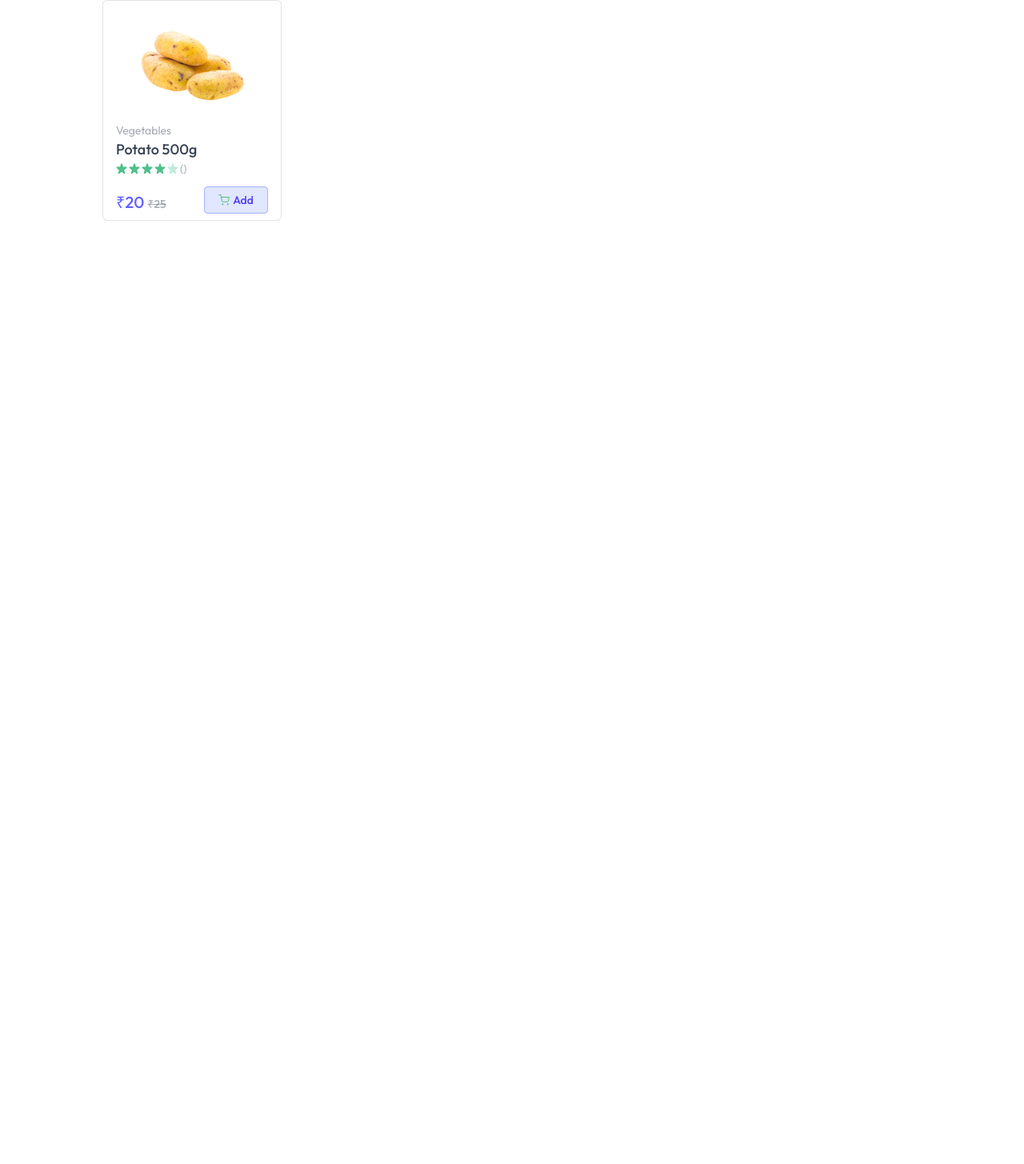
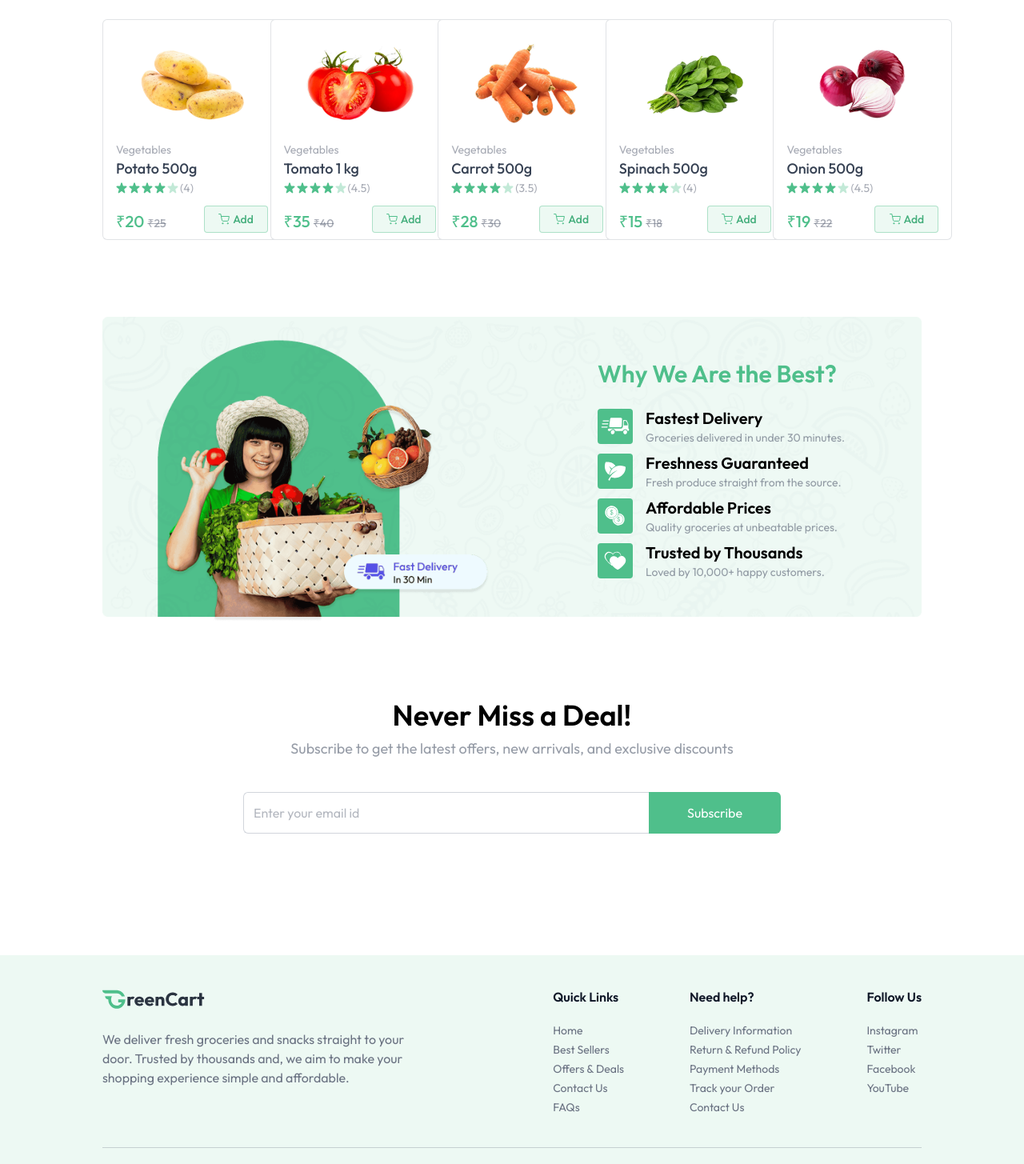
Before and after one commit to Leo-coder-03/FarmFresh, a React (Vite) app: page / in a window 1280 px wide. Shown: the part 928-2383 px from the top of the page at 80% size. Before the commit the page ends 1204 px from the top, so only its background shows below. Built offline with nearby package versions, Linux system fonts and the light colour scheme.

Commit message:
products updated

```diff
--- a/src/App.jsx
+++ b/src/App.jsx
@@ -3,18 +3,24 @@
 import { Route, Routes, useLocation } from 'react-router-dom'
 import Home from './pages/Home'
 import {Toaster} from "react-hot-toast";
+import Footer from './components/Footer'
+import { useAppContext } from './context/AppContext';
+import Login from './components/Login';
 
 const App = () => {
   const isSellerPath = useLocation().pathname.includes("seller");
+  const {showUserLogin} = useAppContext()
   return (
     <div>
       {isSellerPath? null:<Navbar/>}
+      {showUserLogin ? <Login/> : null}
       <Toaster />
       <div className={`${isSellerPath ? "":"px-6 md:px-16 lg:px-24 xl:px-32"}`}>
         <Routes>
         <Route path='/' element={<Home/>}/>
         </Routes>
       </div>
+      {!isSellerPath && <Footer/>}
     </div>
   )
 }
--- a/src/assets/assets.js
+++ b/src/assets/assets.js
@@ -226,6 +226,7 @@
     createdAt: "2025-03-25T07:17:46.018Z",
     updatedAt: "2025-03-25T07:18:13.103Z",
     inStock: true,
+    rating:4
   },
   {
     _id: "gd47g34h",
@@ -243,6 +244,7 @@
     createdAt: "2025-03-25T07:17:46.018Z",
     updatedAt: "2025-03-25T07:18:13.103Z",
     inStock: true,
+    rating:4.5
   },
   {
     _id: "gd48g45h",
@@ -259,6 +261,7 @@
     createdAt: "2025-03-25T07:17:46.018Z",
     updatedAt: "2025-03-25T07:18:13.103Z",
     inStock: true,
+    rating:3.5
   },
   {
     _id: "gd49g56h",
@@ -275,6 +278,7 @@
     createdAt: "2025-03-25T07:17:46.018Z",
     updatedAt: "2025-03-25T07:18:13.103Z",
     inStock: true,
+    rating:4
   },
   {
     _id: "gd50g67h",
@@ -291,6 +295,7 @@
     createdAt: "2025-03-25T07:17:46.018Z",
     updatedAt: "2025-03-25T07:18:13.103Z",
     inStock: true,
+    rating:4.5
   },
 
   // Fruits
@@ -311,6 +316,7 @@
     createdAt: "2025-03-25T07:17:46.018Z",
     updatedAt: "2025-03-25T07:18:13.103Z",
     inStock: true,
+    rating:5
   },
   {
     _id: "ek52j23k",
@@ -327,6 +333,7 @@
     createdAt: "2025-03-25T07:17:46.018Z",
     updatedAt: "2025-03-25T07:18:13.103Z",
     inStock: true,
+    rating:4.5
   },
   {
     _id: "ek53j34k",
@@ -343,6 +350,7 @@
     createdAt: "2025-03-25T07:17:46.018Z",
     updatedAt: "2025-03-25T07:18:13.103Z",
     inStock: true,
+    rating:4.3
   },
   {
     _id: "ek54j45k",
@@ -360,6 +368,7 @@
     createdAt: "2025-03-25T07:17:46.018Z",
     updatedAt: "2025-03-25T07:18:13.103Z",
     inStock: true,
+    rating:5
   },
   {
     _id: "ek55j56k",
@@ -376,6 +385,7 @@
     createdAt: "2025-03-25T07:17:46.018Z",
     updatedAt: "2025-03-25T07:18:13.103Z",
     inStock: true,
+    rating:4.5
   },
 
   // Dairy
@@ -395,6 +405,7 @@
     createdAt: "2025-03-25T07:17:46.018Z",
     updatedAt: "2025-03-25T07:18:13.103Z",
     inStock: true,
+    rating:3.8
   },
   {
     _id: "ek57j78k",
@@ -411,6 +422,7 @@
     createdAt: "2025-03-25T07:17:46.018Z",
     updatedAt: "2025-03-25T07:18:13.103Z",
     inStock: true,
+    rating:4.7
   },
   {
     _id: "ek58j89k",
@@ -427,6 +439,7 @@
     createdAt: "2025-03-25T07:17:46.018Z",
     updatedAt: "2025-03-25T07:18:13.103Z",
     inStock: true,
+    rating:4
   },
   {
     _id: "ek59j90k",
@@ -443,6 +456,7 @@
     createdAt: "2025-03-25T07:17:46.018Z",
     updatedAt: "2025-03-25T07:18:13.103Z",
     inStock: true,
+    rating:4
   },
   {
     _id: "ek60j01k",
@@ -459,6 +473,7 @@
     createdAt: "2025-03-25T07:17:46.018Z",
     updatedAt: "2025-03-25T07:18:13.103Z",
     inStock: true,
+    rating:4.8
   },
 
   // Drinks
@@ -477,6 +492,7 @@
     createdAt: "2025-03-25T07:17:46.018Z",
     updatedAt: "2025-03-25T07:18:13.103Z",
     inStock: true,
+    rating:4.9
   },
   {
     _id: "ek62j23k",
@@ -493,6 +509,7 @@
     createdAt: "2025-03-25T07:17:46.018Z",
     updatedAt: "2025-03-25T07:18:13.103Z",
     inStock: true,
+    rating:4.5
   },
   {
     _id: "ek63j34k",
@@ -509,6 +526,7 @@
     createdAt: "2025-03-25T07:17:46.018Z",
     updatedAt: "2025-03-25T07:18:13.103Z",
     inStock: true,
+    rating:4.9
   },
   {
     _id: "ek64j45k",
@@ -525,6 +543,7 @@
     createdAt: "2025-03-25T07:17:46.018Z",
     updatedAt: "2025-03-25T07:18:13.103Z",
     inStock: true,
+    rating:4
   },
   {
     _id: "ek65j56k",
@@ -541,6 +560,7 @@
     createdAt: "2025-03-25T07:17:46.018Z",
     updatedAt: "2025-03-25T07:18:13.103Z",
     inStock: true,
+    rating:4.6
   },
 
   // Grains
@@ -559,6 +579,7 @@
     createdAt: "2025-03-25T07:17:46.018Z",
     updatedAt: "2025-03-25T07:18:13.103Z",
     inStock: true,
+    rating:4.7
   },
   {
     _id: "ek67j78k",
@@ -575,6 +596,7 @@
     createdAt: "2025-03-25T07:17:46.018Z",
     updatedAt: "2025-03-25T07:18:13.103Z",
     inStock: true,
+    rating:4.5
   },
   {
     _id: "ek68j89k",
@@ -591,6 +613,7 @@
     createdAt: "2025-03-25T07:17:46.018Z",
     updatedAt: "2025-03-25T07:18:13.103Z",
     inStock: true,
+    rating:4.8
   },
   {
     _id: "ek69j90k",
@@ -607,6 +630,7 @@
     createdAt: "2025-03-25T07:17:46.018Z",
     updatedAt: "2025-03-25T07:18:13.103Z",
     inStock: true,
+    rating:4.8
   },
   {
     _id: "ek70j01k",
@@ -623,6 +647,7 @@
     createdAt: "2025-03-25T07:17:46.018Z",
     updatedAt: "2025-03-25T07:18:13.103Z",
     inStock: true,
+    rating:4.7
   },
 
   // Bakery
@@ -641,6 +666,7 @@
     createdAt: "2025-03-25T07:17:46.018Z",
     updatedAt: "2025-03-25T07:18:13.103Z",
     inStock: true,
+    rating:4.9
   },
   {
     _id: "bk02b30y",
@@ -657,6 +683,7 @@
     createdAt: "2025-03-25T07:17:46.018Z",
     updatedAt: "2025-03-25T07:18:13.103Z",
     inStock: true,
+    rating:4.8
   },
   {
     _id: "bk03c31x",
@@ -673,6 +700,7 @@
     createdAt: "2025-03-25T07:17:46.018Z",
     updatedAt: "2025-03-25T07:18:13.103Z",
     inStock: true,
+    rating:4.7
   },
   {
     _id: "bk04d32w",
@@ -689,6 +717,7 @@
     createdAt: "2025-03-25T07:17:46.018Z",
     updatedAt: "2025-03-25T07:18:13.103Z",
     inStock: true,
+    rating:4.6
   },
   {
     _id: "bk05e33v",
@@ -705,6 +734,7 @@
     createdAt: "2025-03-25T07:17:46.018Z",
     updatedAt: "2025-03-25T07:18:13.103Z",
     inStock: true,
+    rating:4.5
   },
 
   // Instant
@@ -724,6 +754,7 @@
     createdAt: "2025-03-25T07:17:46.018Z",
     updatedAt: "2025-03-25T07:18:13.103Z",
     inStock: true,
+    rating:4
   },
   {
     _id: "in02g26t",
@@ -740,6 +771,7 @@
     createdAt: "2025-03-25T07:17:46.018Z",
     updatedAt: "2025-03-25T07:18:13.103Z",
     inStock: true,
+    rating:4.6
   },
   {
     _id: "in03h27s",
@@ -756,6 +788,7 @@
     createdAt: "2025-03-25T07:17:46.018Z",
     updatedAt: "2025-03-25T07:18:13.103Z",
     inStock: true,
+    rating:4.7
   },
   {
     _id: "in04i28r",
@@ -772,6 +805,7 @@
     createdAt: "2025-03-25T07:17:46.018Z",
     updatedAt: "2025-03-25T07:18:13.103Z",
     inStock: true,
+    rating:4.6
   },
   {
     _id: "in05j29q",
@@ -788,6 +822,7 @@
     createdAt: "2025-03-25T07:17:46.018Z",
     updatedAt: "2025-03-25T07:18:13.103Z",
     inStock: true,
+    rating:4.7
   },
 ];
 
--- a/src/components/BestSeller.jsx
+++ b/src/components/BestSeller.jsx
@@ -7,8 +7,10 @@
   return (
     <div className='mt-16'>
       <p className="text-2xl md:text-3xl font-medium">Best Sellers</p>
-      <div>
-      <ProductCard product={products[0]}/>
+      <div className="grid grid-cols-1 sm:grid-cols-3 md:grid-cols-4 gap-3 md:gap-6 lg:grid-cols-5 mt-6">
+      {products.filter((product)=> product.inStock).slice(0,5).map((product,index)=>(
+        <ProductCard key={index} product={product}/>
+      ))}
       </div>
     </div>
   )
--- /dev/null
+++ b/src/components/BottomBanner.jsx
@@ -0,0 +1,27 @@
+import React from 'react'
+import { assets, features} from '../assets/assets';
+
+const BottomBanner = () => {
+  return (
+    <div className='relative mt-24'>
+      <img src={assets.bottom_banner_image} alt="banner" className="w-full hidden md:block"/>
+      <img src={assets.bottom_banner_image_sm} alt="banner" className="w-full md:hidden"/>
+      <div className='absolute inset-0 flex flex-col items-center md:items-end md:justify-center pt-16 md:pt-0 md:pr-24'>
+      <div>
+        <h1 className='text-2xl md:text-3xl font-semibold text-primary mb-6'>Why We Are the Best?</h1>
+        {features.map((feature,index)=>(
+            <div key={index} className='flex items-center gap-4 mt-2'>
+            <img src={feature.icon} alt={feature.title} className='md:w-11 w-9'/>
+            <div>
+            <h3 className='text-lg md:text-xl font-semibold'>{feature.title}</h3>
+            <p className='text-gray-500/70 text-xs md:text-sm'>{feature.description}</p>
+            </div>
+            </div>
+        ))}
+      </div>
+      </div>
+    </div>
+  )
+}
+
+export default BottomBanner
--- /dev/null
+++ b/src/components/Footer.jsx
@@ -0,0 +1,36 @@
+import { assets } from "../assets/assets";
+import { footerLinks } from "../assets/assets";
+
+const Footer = () => {
+
+    return (
+        <div className="px-6 md:px-16 lg:px-24 xl:px-32 mt-24 bg-primary/10">
+            <div className="flex flex-col md:flex-row items-start justify-between gap-10 py-10 border-b border-gray-500/30 text-gray-500">
+                <div>
+                    <img className="w-34 md:w-32" src={assets.logo} alt="logo" />
+                    <p className="max-w-[410px] mt-6">
+                    We deliver fresh groceries and snacks straight to your door. Trusted by thousands and, we aim to make your shopping experience simple and affordable.
+                    </p>
+                </div>
+                <div className="flex flex-wrap justify-between w-full md:w-[45%] gap-5">
+                    {footerLinks.map((section, index) => (
+                        <div key={index}>
+                            <h3 className="font-semibold text-base text-gray-900 md:mb-5 mb-2">{section.title}</h3>
+                            <ul className="text-sm space-y-1">
+                                {section.links.map((link, i) => (
+                                    <li key={i}>
+                                        <a href={link.url} className="hover:underline transition">{link.text}</a>
+                                    </li>
+                                ))}
+                            </ul>
+                        </div>
+                    ))}
+                </div>
+            </div>
+            <p className="py-4 text-center text-sm md:text-base">
+                Copyright {new Date().getFullYear()} © Shruxx workspace All Rights Reserved.
+            </p>
+        </div>
+    );
+};
+export default Footer
--- /dev/null
+++ b/src/components/Login.jsx
@@ -0,0 +1,55 @@
+import React from 'react'
+import { useAppContext } from '../context/AppContext';
+
+const Login = () => {
+    const {setShowUserLogin,setUser} = useAppContext()
+    const [state, setState] = React.useState("login");
+    const [name, setName] = React.useState("");
+    const [email, setEmail] = React.useState("");
+    const [password, setPassword] = React.useState("");
+    const onSubmitHandler = async (event) => {
+        event.preventDefault();
+        setUser({
+            email : "test@gmail.com",
+            name : "admin"
+        })
+        setShowUserLogin(false)
+    }
+  return (
+    <div onClick={()=>setShowUserLogin(false)} className='fixed top-0 bottom-0 left-0 right-0 z-30 flex items-center text-sm text-gray-600 bg-black/50'>
+      <form onSubmit={onSubmitHandler} onClick={(e)=>e.stopPropagation()}className="flex flex-col gap-4 m-auto items-start p-8 py-12 w-80 sm:w-[352px] rounded-lg shadow-xl border border-gray-200 bg-white">
+            <p className="text-2xl font-medium m-auto">
+                <span className="text-primary">User</span> {state === "login" ? "Login" : "Sign Up"}
+            </p>
+            {state === "register" && (
+                <div className="w-full">
+                    <p>Name</p>
+                    <input onChange={(e) => setName(e.target.value)} value={name} placeholder="type here" className="border border-gray-200 rounded w-full p-2 mt-1 outline-primary" type="text" required />
+                </div>
+            )}
+            <div className="w-full ">
+                <p>Email</p>
+                <input onChange={(e) => setEmail(e.target.value)} value={email} placeholder="type here" className="border border-gray-200 rounded w-full p-2 mt-1 outline-primary" type="email" required />
+            </div>
+            <div className="w-full ">
+                <p>Password</p>
+                <input onChange={(e) => setPassword(e.target.value)} value={password} placeholder="type here" className="border border-gray-200 rounded w-full p-2 mt-1 outline-primary" type="password" required />
+            </div>
+            {state === "register" ? (
+                <p>
+                    Already have account? <span onClick={() => setState("login")} className="text-primary cursor-pointer">click here</span>
+                </p>
+            ) : (
+                <p>
+                    Create an account? <span onClick={() => setState("register")} className="text-primary cursor-pointer">click here</span>
+                </p>
+            )}
+            <button className="bg-primary hover:bg-primary-dull transition-all text-white w-full py-2 rounded-md cursor-pointer">
+                {state === "register" ? "Create Account" : "Login"}
+            </button>
+        </form>
+    </div>
+  )
+}
+
+export default Login
--- a/src/components/Navbar.jsx
+++ b/src/components/Navbar.jsx
@@ -72,7 +72,7 @@
         <button onClick={()=>{
             setOpen(false);
             setShowUserLogin(true);
-            setUser(true);
+            // setUser(true);
         }}className="cursor-pointer px-6 py-2 mt-2 bg-primary hover:bg-primary text-white transition text-white rounded-full text-sm">
             Login
         </button>):( <button onClick={logout}className="cursor-pointer px-6 py-2 mt-2 bg-primary text-white hover:bg-primary transition text-white rounded-full text-sm">
--- /dev/null
+++ b/src/components/NewsLetter.jsx
@@ -0,0 +1,23 @@
+const NewsLetter = () => {
+
+    return (
+        <div className="flex flex-col items-center justify-center text-center space-y-2 mt-24 pb-14">
+            <h1 className="md:text-4xl text-2xl font-semibold">Never Miss a Deal!</h1>
+            <p className="md:text-lg text-gray-500/70 pb-8">
+                Subscribe to get the latest offers, new arrivals, and exclusive discounts
+            </p>
+            <form className="flex items-center justify-between max-w-2xl w-full md:h-13 h-12">
+                <input
+                    className="border border-gray-300 rounded-md h-full border-r-0 outline-none w-full rounded-r-none px-3 text-gray-500"
+                    type="text"
+                    placeholder="Enter your email id"
+                    required
+                />
+                <button type="submit" className="md:px-12 px-8 h-full text-white bg-primary hover:bg-primary-dull transition-all cursor-pointer rounded-md rounded-l-none">
+                    Subscribe
+                </button>
+            </form>
+        </div>
+    )
+}
+export default NewsLetter
--- a/src/components/ProductCart.jsx
+++ b/src/components/ProductCart.jsx
@@ -18,26 +18,25 @@
                     {Array(5).fill('').map((_, i) => (
                            <img key={i} className="md:w-3.5 w3" src={i<4 ? assets.star_icon : assets.star_dull_icon} alt=""/>
                     ))}
-                    <p>({product.rating})
-                    {console.log("Product Rating:", product.rating)}</p>
+                    <p>({product.rating})</p>
                 </div>
                 <div className="flex items-end justify-between mt-3">
-                    <p className="md:text-xl text-base font-medium text-indigo-500">
+                    <p className="md:text-xl text-base font-medium text-primary">
                        {currency}{product.offerPrice}{" "} <span className="text-gray-500/60 md:text-sm text-xs line-through">{currency}{product.price}</span>
                     </p>
-                    <div className="text-indigo-500">
+                    <div onClick={(e)=>{e.stopPropagation();}}className="text-primarybg-primary">
                         {!cartItems[product._id]? (
-                            <button className="flex items-center justify-center gap-1 bg-indigo-100 border border-indigo-300 md:w-[80px] w-[64px] h-[34px] rounded text-indigo-600 font-medium" onClick={() => setCount(1)} >
+                            <button className="flex items-center cursor-pointer justify-center gap-1 bg-primary/10 border border-primary/40 md:w-[80px] w-[64px] h-[34px] rounded text-primary-dull font-medium" onClick={() => addToCart(product._id)} >
                                 <img src = {assets.cart_icon} alt="cart_icon"/>
                                 Add
                             </button>
                         ) : (
-                            <div className="flex items-center justify-center gap-2 md:w-20 w-16 h-[34px] bg-indigo-500/25 rounded select-none">
-                                <button onClick={() => setCount((prev) => Math.max(prev - 1, 0))} className="cursor-pointer text-md px-2 h-full" >
+                            <div className="flex items-center justify-center gap-2 md:w-20 w-16 h-[34px] bg-primary/25 rounded select-none">
+                                <button onClick={() => {removeFromCart(product._id)}} className="cursor-pointer text-md px-2 h-full" >
                                     -
                                 </button>
                                 <span className="w-5 text-center">{cartItems[product._id]}</span>
-                                <button onClick={() => setCount((prev) => prev + 1)} className="cursor-pointer text-md px-2 h-full" >
+                                <button onClick={() => {addToCart(product._id)}} className="cursor-pointer text-md px-2 h-full" >
                                     +
                                 </button>
                             </div>
--- a/src/context/AppContext.jsx
+++ b/src/context/AppContext.jsx
@@ -19,7 +19,7 @@
         setProducts(dummyProducts)
     }
 // Add items to cart
-    const addToCart = () =>{
+    const addToCart = (itemId) =>{
         let cartData = structuredClone(cartItems);
         if(cartData[itemId])
         {
--- /dev/null
+++ b/src/pages/AllProducts.jsx
@@ -0,0 +1,15 @@
+import React from 'react'
+import { useAppContext } from '../context/AppContext'
+
+const AllProducts = () => {
+    const { products } = useAppContext()
+  return (
+    <div className='mt-16 flex flex-col'>
+    <div>
+
+    </div>
+    </div>
+  )
+}
+
+export default AllProducts
--- a/src/pages/Home.jsx
+++ b/src/pages/Home.jsx
@@ -2,6 +2,8 @@
 import MainBanner from '../components/mainBanner/MainBanner'
 import Categories from '../components/Categories'
 import BestSeller from '../components/BestSeller'
+import BottomBanner from '../components/BottomBanner'
+import NewsLetter from '../components/NewsLetter'
 
 const Home = () => {
   return (
@@ -9,6 +11,8 @@
     <MainBanner/>
     <Categories/>
     <BestSeller/>
+    <BottomBanner/>
+    <NewsLetter/>
     </div>
   )
 }
```
